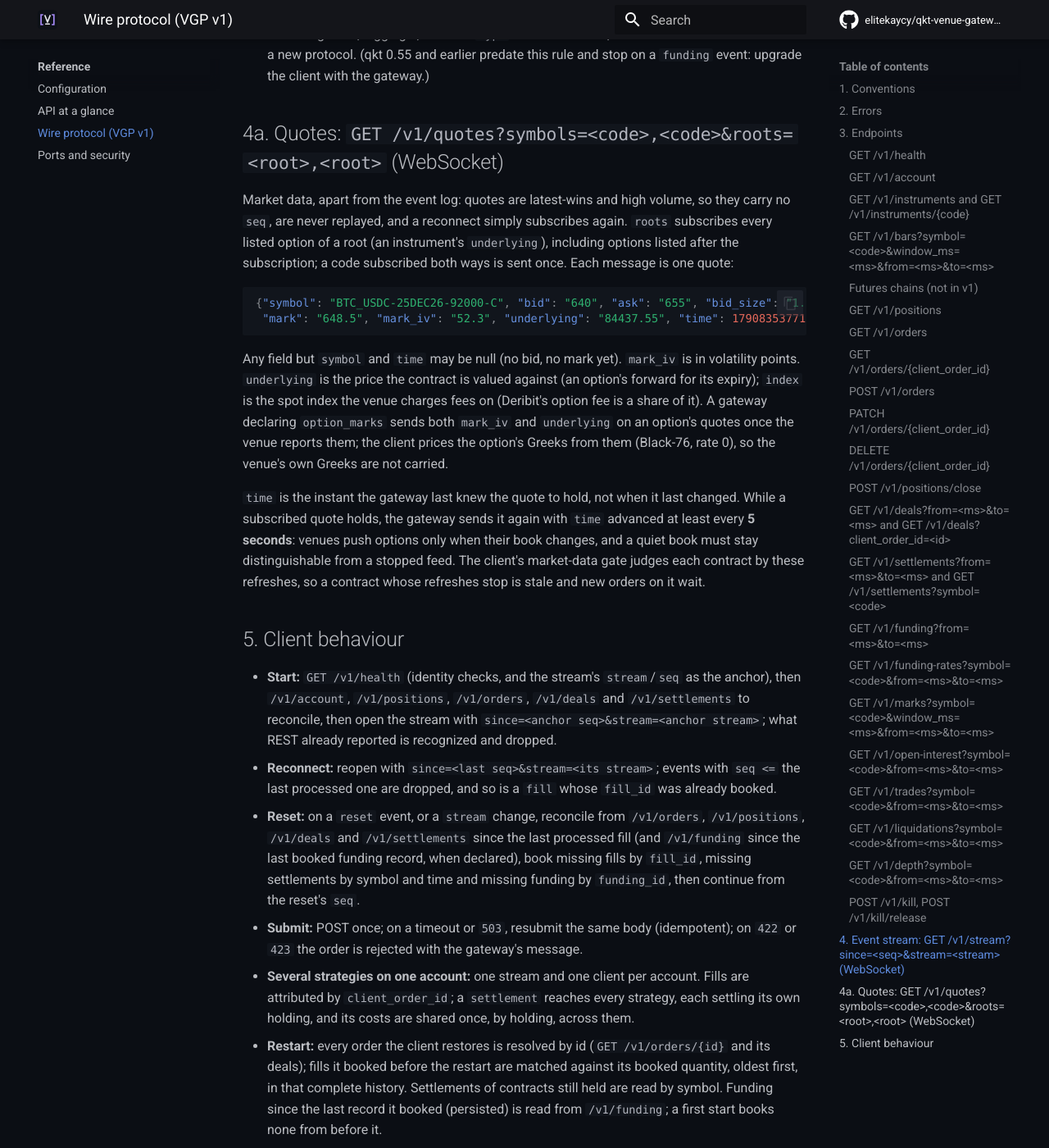
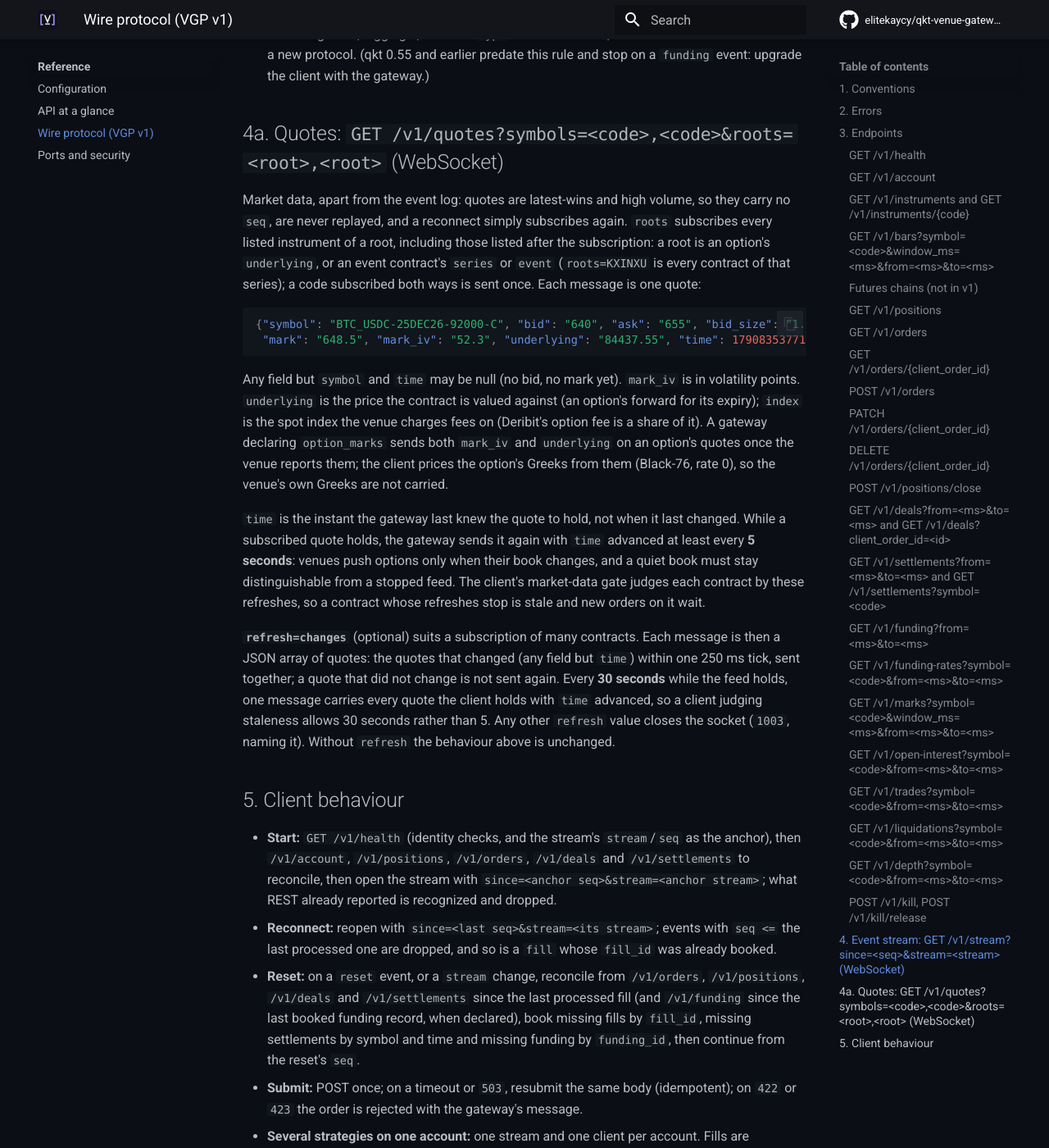
Before and after one commit to elitekaycy/qkt-venue-gateway, an MkDocs documentation site: the page built from docs/vgp-v1-wire.md, in a window 1280 px wide and 1400 px high, scrolled down 12598 px. Shown: the whole window at 82% size. Built offline with MkDocs 1.6.1 and Material for MkDocs 9.7.7, drawn with Linux system fonts in a browser that asks for light colours; comment, search, counter and statistics services are not loaded.

Commit message:
docs(wire): describe event quote roots and change-only refresh

````diff
--- a/docs/vgp-v1-wire.md
+++ b/docs/vgp-v1-wire.md
@@ -416,8 +416,9 @@ Event `type` and `data`:
 
 Market data, apart from the event log: quotes are latest-wins and high volume, so they carry no
 `seq`, are never replayed, and a reconnect simply subscribes again. `roots` subscribes every listed
-option of a root (an instrument's `underlying`), including options listed after the subscription; a
-code subscribed both ways is sent once. Each message is one quote:
+instrument of a root, including those listed after the subscription: a root is an option's `underlying`, or an
+event contract's `series` or `event` (`roots=KXINXU` is every contract of that series); a code subscribed both
+ways is sent once. Each message is one quote:
 ```json
 {"symbol": "BTC_USDC-25DEC26-92000-C", "bid": "640", "ask": "655", "bid_size": "1.2", "ask_size": "0.8",
  "mark": "648.5", "mark_iv": "52.3", "underlying": "84437.55", "time": 1790835377133, "index": "84301.2"}
@@ -434,6 +435,12 @@ subscribed quote holds, the gateway sends it again with `time` advanced at least
 venues push options only when their book changes, and a quiet book must stay distinguishable from a
 stopped feed. The client's market-data gate judges each contract by these refreshes, so a contract
 whose refreshes stop is stale and new orders on it wait.
+
+**`refresh=changes`** (optional) suits a subscription of many contracts. Each message is then a JSON array of
+quotes: the quotes that changed (any field but `time`) within one 250 ms tick, sent together; a quote that did not
+change is not sent again. Every **30 seconds** while the feed holds, one message carries every quote the client
+holds with `time` advanced, so a client judging staleness allows 30 seconds rather than 5. Any other `refresh`
+value closes the socket (`1003`, naming it). Without `refresh` the behaviour above is unchanged.
 
 ## 5. Client behaviour
 
````
Also changed, not shown: docs/design.md (+5 -2 lines), docs/reference/api.md (+1 -1 lines).
